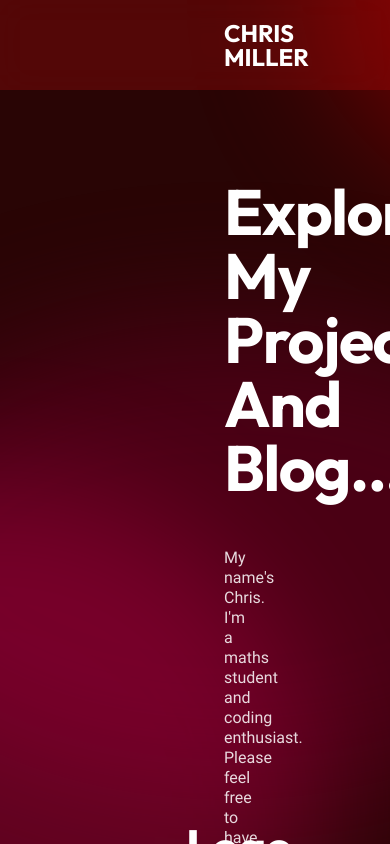
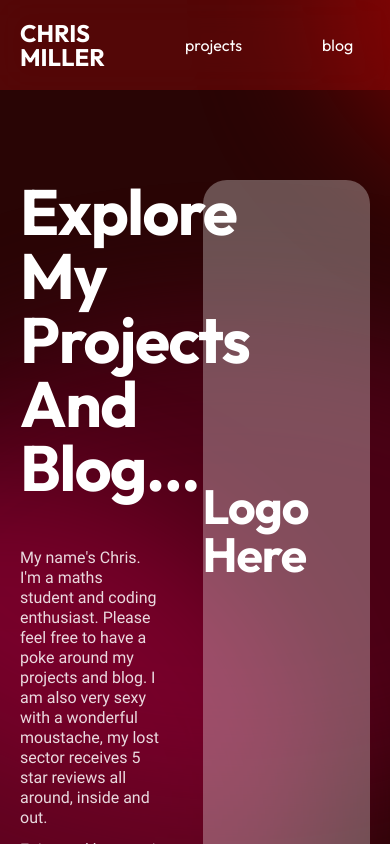
Before and after one commit to ChrisMillerpy/personalsite, a Next.js app: page / in a window 390 px wide. Shown: the top 844 px of the page. Built offline with nearby package versions, Linux system fonts and the light colour scheme.

Commit message:
Adjusted padding for screen sizes

```diff
--- a/src/app/page.tsx
+++ b/src/app/page.tsx
@@ -7,13 +7,13 @@ import Projects from "@/components/Projects";
 import BackgroundSpotlights from "@/components/Spotlight";
 
 export default function Home() {
-  const xlPadding: string = "px-56";
+  const padding: string = "lg:px-56 md:px-32 px-5";
   return (
     <>
       <main
-        className={`flex flex-col min-h-screen bg-darkred-background ${xlPadding}`}
+        className={`flex flex-col min-h-screen bg-darkred-background ${padding}`}
       >
-        <Header padding={xlPadding} />
+        <Header padding={padding} />
         <BackgroundSpotlights />
         <div className="z-10">
           <Hero />
```
